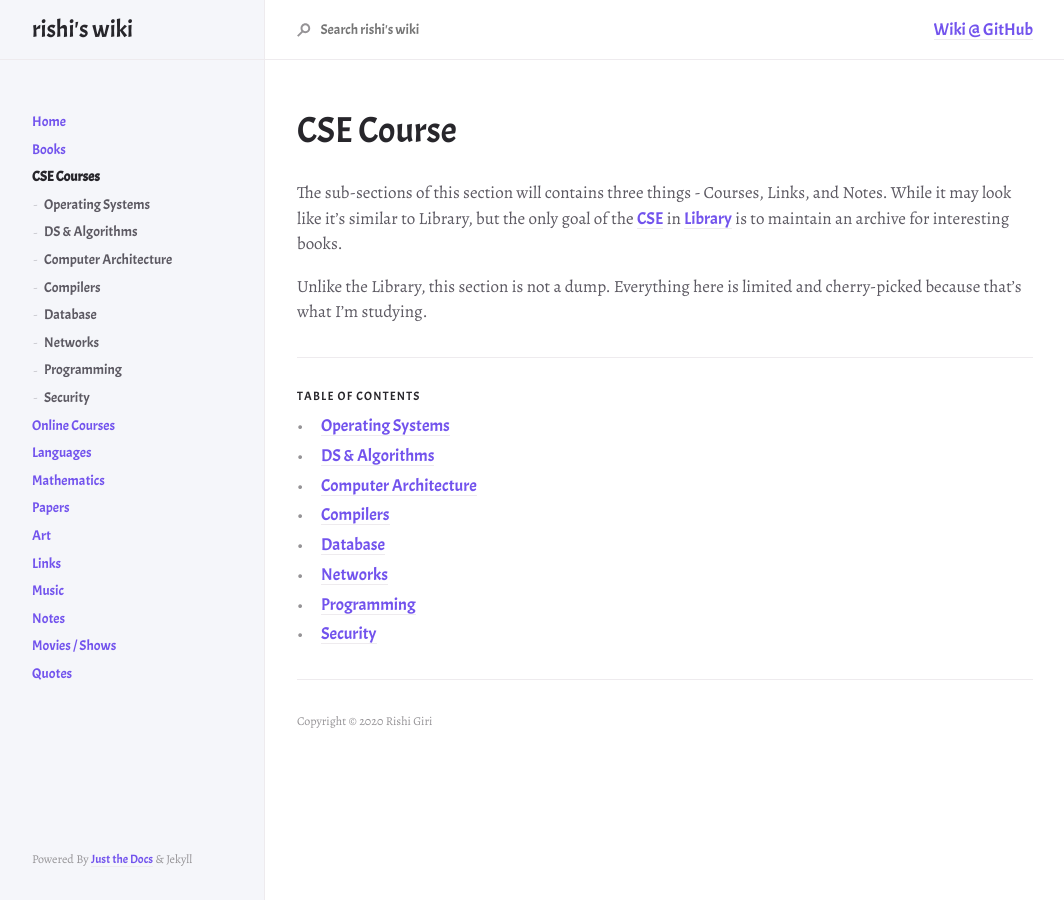
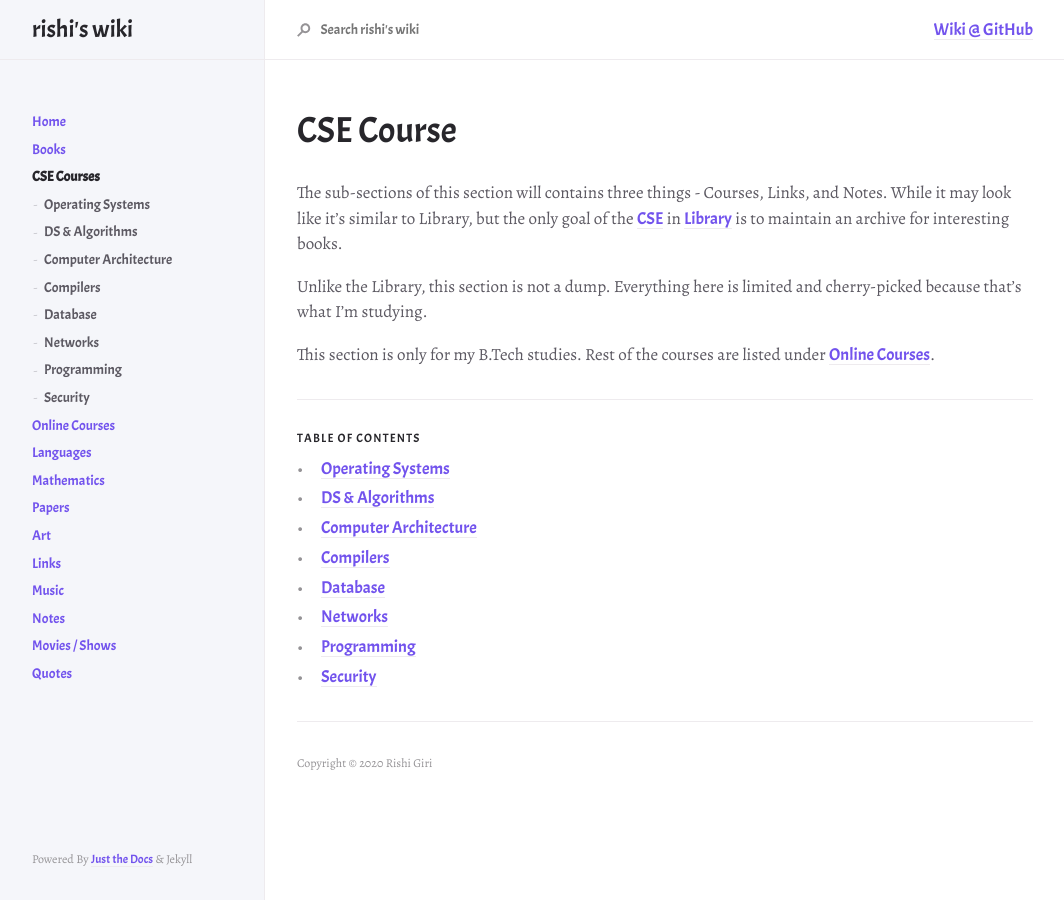
Before and after one commit to r8w/r8w, a Jekyll site: the page built from docs/courses/courses.md, in a window 1280 px wide. Shown: the whole page, without its empty margins (107-1171 px from the left). Built offline with Jekyll 4.4.1, drawn with Linux system fonts in a browser that asks for light colours; nearby versions of some CDN libraries.

Commit message:
update instructions

```diff
--- a/docs/courses/courses.md
+++ b/docs/courses/courses.md
@@ -13,3 +13,5 @@ The sub-sections of this section will contains three things - Courses, Links, an
 
 Unlike the Library, this section is not a dump. Everything here is limited and cherry-picked because that's what I'm studying.
 <!-- {: .fs-6 .fw-300 } -->
+
+This section is only for my B.Tech studies. Rest of the courses are listed under [Online Courses](../docs/online).
```
